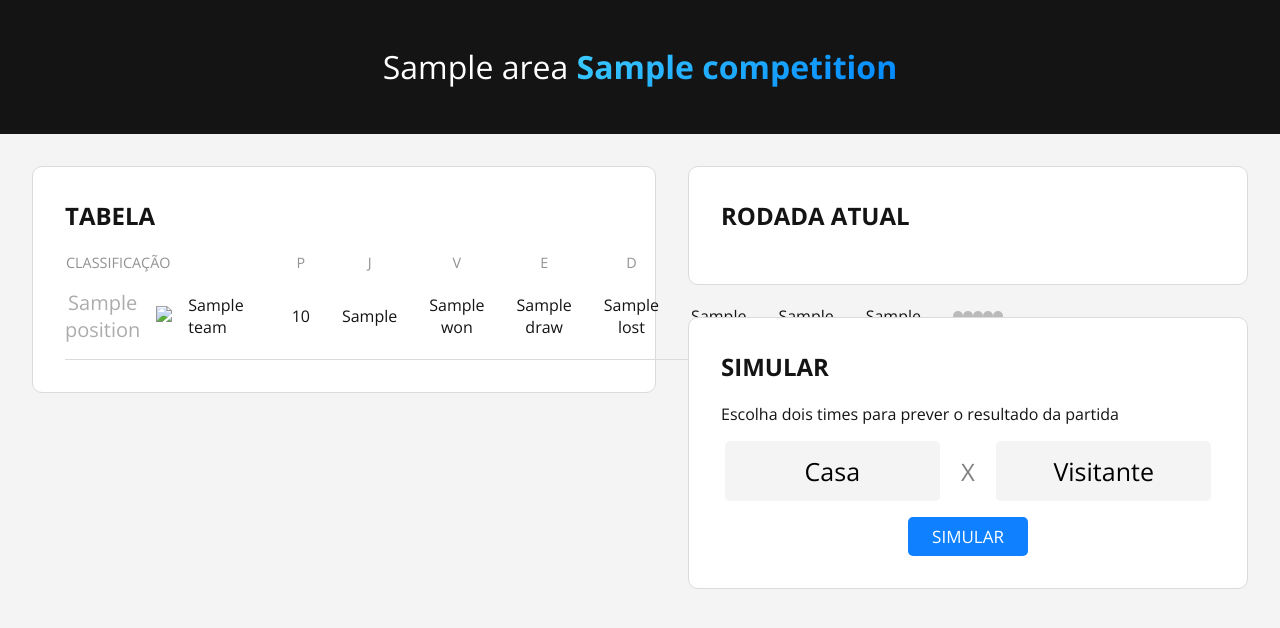
After one commit to joaopedrofreire/football-stats, a Django app: template footballstats/brasileirao/templates/league.html in a window 1280 px wide. The commit adds this page. Shown: the top 628 px of the page. Run offline with Django 3.2, Linux system fonts and the light colour scheme; the template is opened without the code that fills it: most values are stand-ins (such as "Sample title", 1, 10 or a date in 2020).

Commit message:
Initial commit

```diff
--- /dev/null
+++ b/footballstats/brasileirao/static/css/styles.css
@@ -0,0 +1,205 @@
+body {
+    font-family: 'Open Sans', sans-serif;
+    font-weight: 300;
+    background: #F4F4F4;
+    margin: 0;
+    color: #141414;
+}
+.col-1 {width: 8.33% !important;}
+.col-2 {width: 16.66% !important;}
+.col-3 {width: 25% !important;}
+.col-4 {width: 33.33% !important;}
+.col-5 {width: 41.66% !important;}
+.col-6 {width: 50% !important;}
+.col-7 {width: 58.33% !important;}
+.col-8 {width: 66.66% !important;}
+.col-9 {width: 75% !important;}
+.col-10 {width: 83.33% !important;}
+.col-11 {width: 91.66% !important;}
+.col-12 {width: 100% !important;}
+[class*="col-"] {
+    padding: 1rem;
+}
+.header {
+    text-align: center;
+    padding: 1.5rem 0;
+    background: #141414;
+    color: white;
+}
+.header h1 {
+    font-weight: 500;
+}
+h1 span {
+    background: rgb(0,134,255);
+    background: linear-gradient(328deg, rgba(0,134,255,1) 0%, rgba(61,205,255,1) 100%);
+    -webkit-background-clip: text;
+    -webkit-text-fill-color: transparent;
+    font-weight: 700;
+}
+.content {
+    display: flex;
+    justify-content: center;
+    padding: 1rem;
+}
+.card {
+    padding: 2rem;
+    background: white;
+    border-radius: 10px;
+    border: 1px solid #DBDBDB;
+}
+.card h2 {
+    margin-top: 0
+}
+table {
+    width: 100%;
+    border-collapse: collapse;
+}
+table td {
+    padding: 1rem;
+    text-align: center;
+    border-bottom: 1px solid #DBDBDB;
+
+}
+.standings td:nth-child(1) {
+    color: #ACACAC;
+    width: 0.5rem;
+    padding: 1rem 0;
+    font-size: 20px;
+}
+.standings td:nth-child(2) img {
+    width: 40px;
+}
+.standings td:nth-child(3) {
+    text-align: left;
+    font-weight: 500;
+    padding-right: 2rem;
+    padding-left: 0
+}
+.standings td:last-child {
+    width: 4.5rem;
+}
+.standings td:last-child span {
+    display: flex;
+    justify-content: space-between;
+}
+.standings td:last-child div {
+    width: 10px;
+    height: 10px;
+    background: #BABABA;
+    border-radius: 5px;
+}
+.standings th:nth-child(1) {
+    text-align: left;
+}
+.standings th {
+    font-weight: 300;
+    color: #929292;
+    font-size: 0.9rem;
+}
+.matches td:nth-child(6) {
+    text-align: right;
+    font-weight: 500;
+    padding-right: 0;
+}
+.matches td:nth-child(2) {
+    font-weight: 500;
+    text-align: left;
+    padding-left: 0;
+}
+.matches td:nth-child(4) {
+    width: 1rem;
+    color: gray;
+    font-size: 1.5rem;
+}
+.matches td:nth-child(3), .matches td:nth-child(5) {
+    font-weight: 500;
+    font-size: 2rem;
+    width: 2rem;
+}
+.matches td img {
+    width: 40px;
+}
+.simulator {
+    text-align: center;
+}
+.simulator p,
+.simulator h2 {
+    text-align: left;
+}
+.simulator select {
+    appearance: none;
+    box-sizing: border-box;
+    border: none;
+    background: none;
+    width: calc(50% - 2rem);
+    display: inline-block;
+    font-family: 'Open Sans', sans-serif;
+    font-size: 25px;
+    padding: 1rem;
+    border-radius: 5px;
+    cursor: pointer;
+    transition: all 0.2s;
+    background: #F4F4F4;
+    text-align: center;
+    outline: none;
+}
+.simulator select:hover {
+    background: #E0E0E0;
+}
+.simulator span {
+    display: inline-block;
+    margin: 0 0.5rem;
+    width: 2rem;
+    color: gray;
+    font-size: 1.5rem;
+}
+.simulator button {
+    background: #0F80FF;
+    border: none;
+    border-radius: 5px;
+    padding: 0.5rem 1.5rem;
+    color: white;
+    font-size: 17px;
+    font-weight: 300;
+    cursor: pointer;
+    margin-top: 1rem;
+    font-family: 'Open Sans', sans-serif;
+    transition: all 0.2s;
+    outline: none;
+}
+.simulator button:hover {
+    background: #0B5EBB;
+}
+.leagues {
+    width: 80%;
+    margin: auto;
+}
+.leagues .col {
+    width: 25%;
+}
+.leagues .card {
+    box-sizing: border-box;
+    width: calc(100% - 2rem);
+    height: 15rem;
+    margin: 2rem 1rem;
+    display: flex;
+    justify-content: center;
+    align-items: center;
+}
+.leagues .bra {
+    width: calc(80% - 2rem);
+    margin-bottom: 0.5rem;
+}
+.leagues .ale,
+.leagues .fra {
+    width: calc(70% - 2rem);
+}
+.leagues .ita {
+    width: calc(50% - 2rem);
+}
+.leagues .por,
+.leagues .en,
+.leagues .esp,
+.leagues .hol {
+    width: calc(100% - 2rem);
+}
--- /dev/null
+++ b/footballstats/brasileirao/templates/league.html
@@ -0,0 +1,148 @@
+{% load static %}
+<!DOCTYPE html>
+<html>
+  <head>
+    <meta charset="utf-8">
+
+    <title>{{teams.competition.name}}</title>
+    <link rel="preconnect" href="https://fonts.gstatic.com">
+    <link href="https://fonts.googleapis.com/css2?family=Open+Sans:ital,wght@0,300;0,400;0,600;0,700;0,800;1,300;1,400;1,600;1,700;1,800&display=swap" rel="stylesheet">
+    <link rel="stylesheet" type="text/css" href="{% static 'css/styles.css' %}" />
+  </head>
+
+  <body>      <div class="header">
+        <h1>{{teams.competition.area.name}} <span>{{teams.competition.name}}</span></h1>
+      </div>
+    <div class="content">
+      <div class="col-6">
+      <div class="standings card">
+        <h2>TABELA</h2>
+      <table>
+      <thead>
+        <th colspan="3">
+          CLASSIFICAÇÃO
+        </th>
+        <th>P</th>
+        <th>J</th>
+        <th>V</th>
+        <th>E</th>
+        <th>D</th>
+        <th>GP</th>
+        <th>GC</th>
+        <th>SG</th>
+        <th>ÚLT. JOGOS</th>
+      </thead>
+      <tbody>
+      {% for item in table.0.table %}
+      <tr>
+        <td>{{ item.position }}</td>
+        <td><img src="{{ item.team.crestUrl }}" /></td>
+        <td>
+          {% for team in teams %}
+          {% if team.id == item.team.id %}
+          {{ team.shortName }}
+          {% endif %}
+          {% endfor%}
+        </td>
+        <td>{{ item.points }}</td>
+        <td>{{ item.playedGames }}</td>
+        <td>{{ item.won }}</td>
+        <td>{{ item.draw }}</td>
+        <td>{{ item.lost }}</td>
+        <td>{{ item.goalsFor }}</td>
+        <td>{{ item.goalsAgainst }}</td>
+        <td>{{ item.goalDifference }}</td>
+        <td>
+          <span>
+          <div style="background: {% if item.form.0 == 'W'%}limegreen{% elif item.form.0 == 'L' %}red{%endif%}"></div>
+          <div style="background: {% if item.form.2 == 'W'%}limegreen{% elif item.form.2 == 'L' %}red{%endif%}"></div>
+          <div style="background: {% if item.form.4 == 'W'%}limegreen{% elif item.form.4 == 'L' %}red{%endif%}"></div>
+          <div style="background: {% if item.form.6 == 'W'%}limegreen{% elif item.form.6 == 'L' %}red{%endif%}"></div>
+          <div style="background: {% if item.form.8 == 'W'%}limegreen{% elif item.form.8 == 'L' %}red{%endif%}"></div>
+          </span>
+        </td>
+      </tr>
+      {% endfor %}
+      </tbody>
+      </table>
+    </div>
+    </div>
+    <div class="col-6">
+      <div class="matches card">
+        <h2>RODADA ATUAL</h2>
+      <table>
+      <thead>
+      </thead>
+      <tbody>
+      {% for item in matches %}
+      {% if item.matchday == item.season.currentMatchday %}
+      <tr>
+        <td>
+          {% for team in teams.teams %}
+          {% if team.id == item.homeTeam.id %}
+          <img src="{{ team.crestUrl }}" />
+          {% endif %}
+          {% endfor%}
+        </td>
+        <td>
+          {% for team in teams.teams %}
+          {% if team.id == item.homeTeam.id %}
+          {{ team.shortName }}
+          {% endif %}
+          {% endfor%}
+        </td>
+        <td>
+          {% if item.status == 'FINISHED' %}{{ item.score.fullTime.homeTeam }}
+          {% else %}{% endif %}
+        </td>
+        <td>{% if item.status == 'FINISHED' %}X
+          {% else %}{% endif %}</td>
+        <td>
+          {% if item.status == 'FINISHED' %}{{ item.score.fullTime.awayTeam }}
+          {% else %}{% endif %}
+        </td>
+        <td>
+          {% for team in teams.teams %}
+          {% if team.id == item.awayTeam.id %}
+          {{ team.shortName }}
+          {% endif %}
+          {% endfor%}
+        </td>
+        <td>
+          {% for team in teams.teams %}
+          {% if team.id == item.awayTeam.id %}
+          <img src="{{ team.crestUrl }}" />
+          {% endif %}
+          {% endfor%}
+        </td>
+        <td>
+          {{item.utcDate|slice:"8:10"}}/{{item.utcDate|slice:"5:7"}}/{{item.utcDate|slice:"0:4"}}
+        </td>
+      </tr>
+      {% endif %}
+      {% endfor %}
+      </tbody>
+      </table>
+      </div>
+      <div class="card simulator" style="margin-top: 2rem;">
+        <h2>SIMULAR</h2>
+        <p>Escolha dois times para prever o resultado da partida</p>
+        <select>
+          <option disabled selected>Casa</option>
+          {% for team in teams.teams %}
+          <option>{{ team.shortName }}</option>
+          {% endfor %}
+        </select>
+        <span>X</span>
+        <select>
+          <option disabled selected>Visitante</option>
+          {% for team in teams.teams %}
+          <option>{{ team.shortName }}</option>
+          {% endfor %}
+        </select>
+        <button>SIMULAR</button>
+      </div>
+    </div>
+    </div>
+  </body>
+</html>
--- a/footballstats/brasileirao/urls.py
+++ b/footballstats/brasileirao/urls.py
@@ -3,4 +3,5 @@ from . import views
 
 urlpatterns = [
     path('', views.index, name='index'),
+    path('<league_id>', views.league, name='league'),
 ]
```
Also changed, not shown: footballstats/brasileirao/templates/index.html (+41 -25 lines), footballstats/brasileirao/views.py (+14 -5 lines), footballstats/brasileirao/get_league.py (renamed from footballstats/brasileirao/get_table.py), 2 other files.
